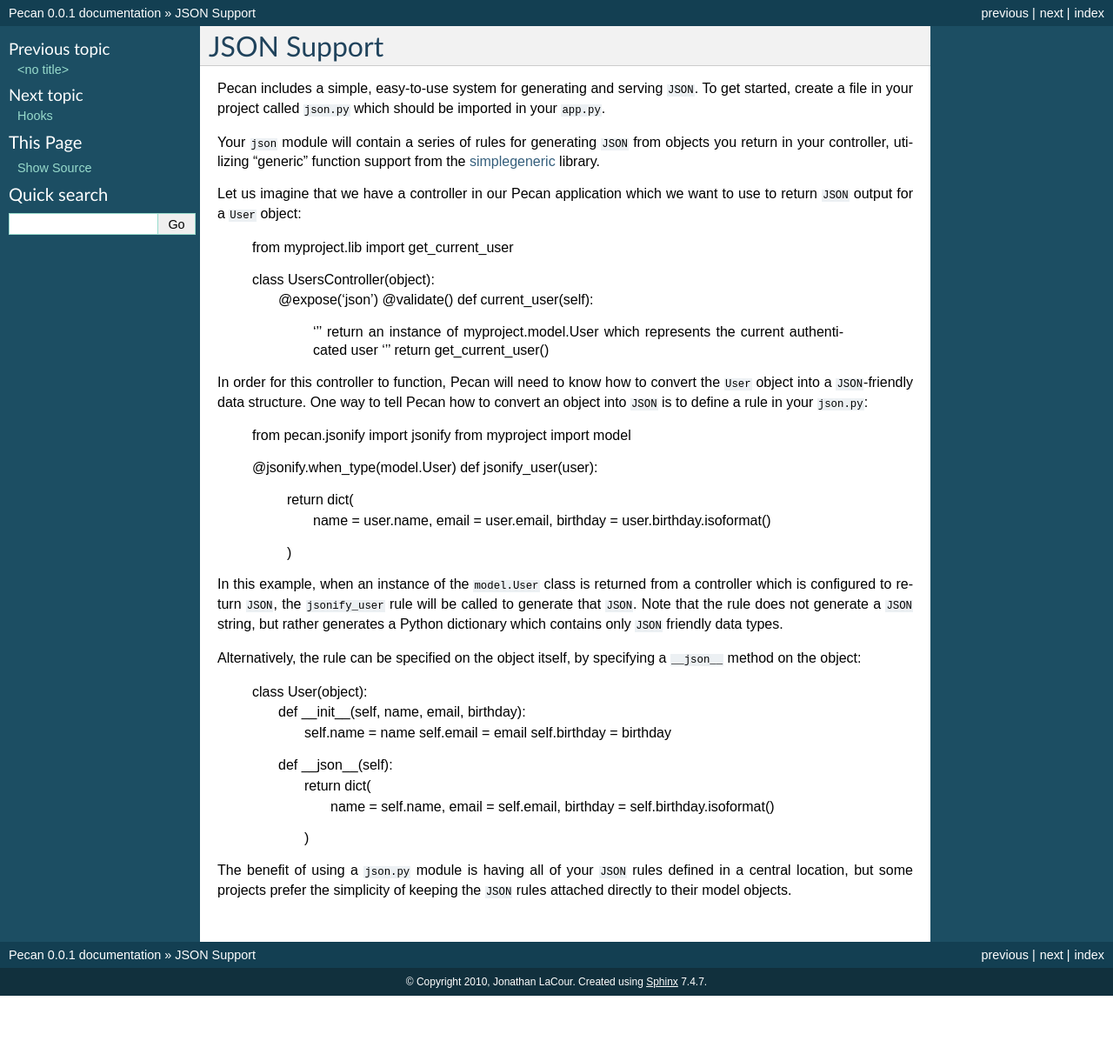
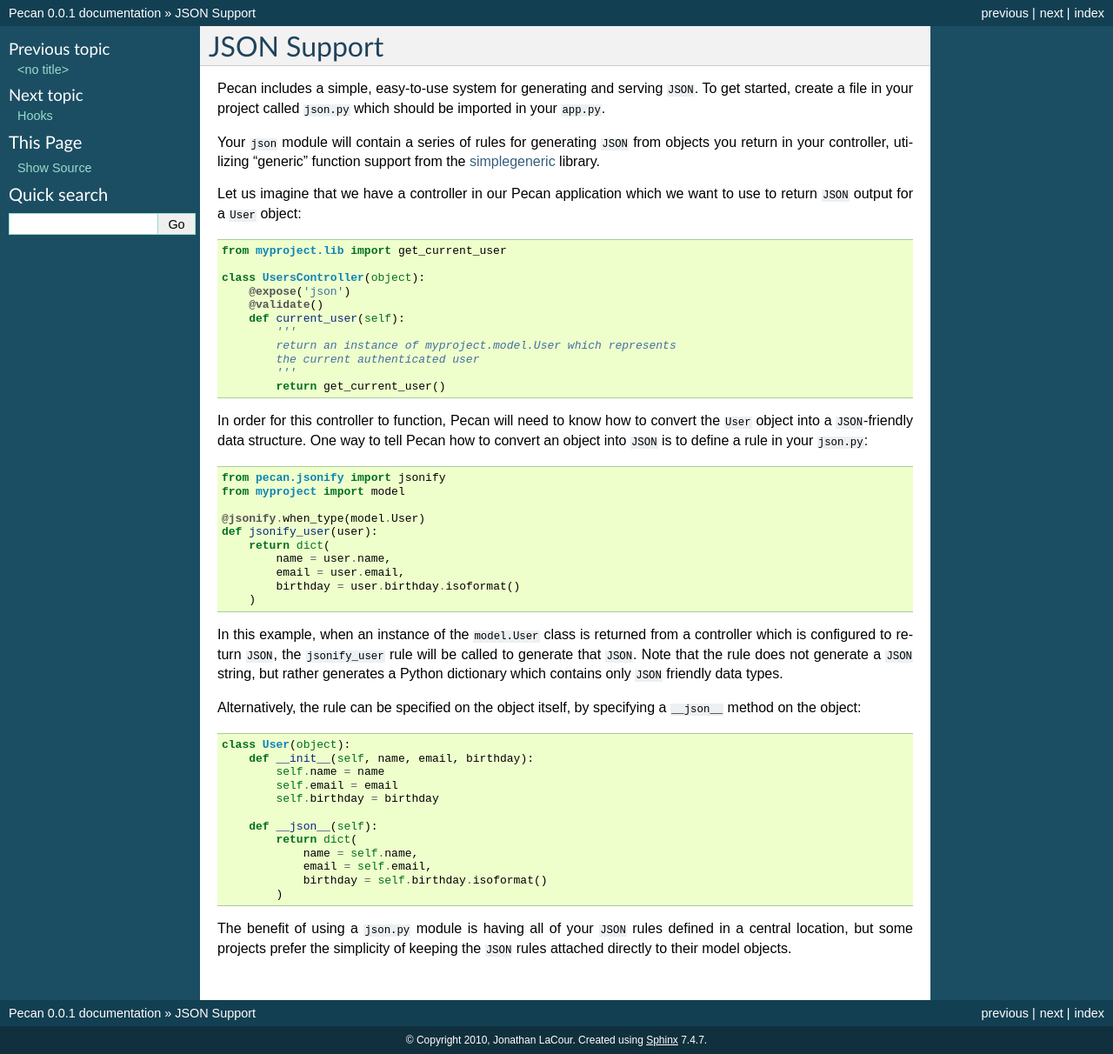
Before and after one commit to stackforge/pecan, a Sphinx documentation site: the page built from docs/source/jsonify.rst, in a window 1280 px wide. Shown: the whole page at 87% size. Built offline with Sphinx 7.4.7, drawn with Linux system fonts in a browser that asks for light colours; pages that are not in the unit, such as notebooks, are missing from menus; before the commit the page ends 1145 px from its top, so only the background shows below that.

Commit message:
Fixing syntax error.

```diff
--- a/docs/source/jsonify.rst
+++ b/docs/source/jsonify.rst
@@ -13,7 +13,7 @@
 `simplegeneric <http://pypi.python.org/pypi/simplegeneric>`_ library.
 
 Let us imagine that we have a controller in our Pecan application which
-we want to use to return ``JSON`` output for a ``User`` object:
+we want to use to return ``JSON`` output for a ``User`` object::
 
     from myproject.lib import get_current_user
 
@@ -30,7 +30,7 @@
 In order for this controller to function, Pecan will need to know how to
 convert the ``User`` object into a ``JSON``-friendly data structure. One
 way to tell Pecan how to convert an object into ``JSON`` is to define a
-rule in your ``json.py``:
+rule in your ``json.py``::
 
     from pecan.jsonify import jsonify
     from myproject import model
@@ -50,7 +50,7 @@
 a Python dictionary which contains only ``JSON`` friendly data types.
 
 Alternatively, the rule can be specified on the object itself, by
-specifying a ``__json__`` method on the object:
+specifying a ``__json__`` method on the object::
 
     class User(object):
         def __init__(self, name, email, birthday):
```
